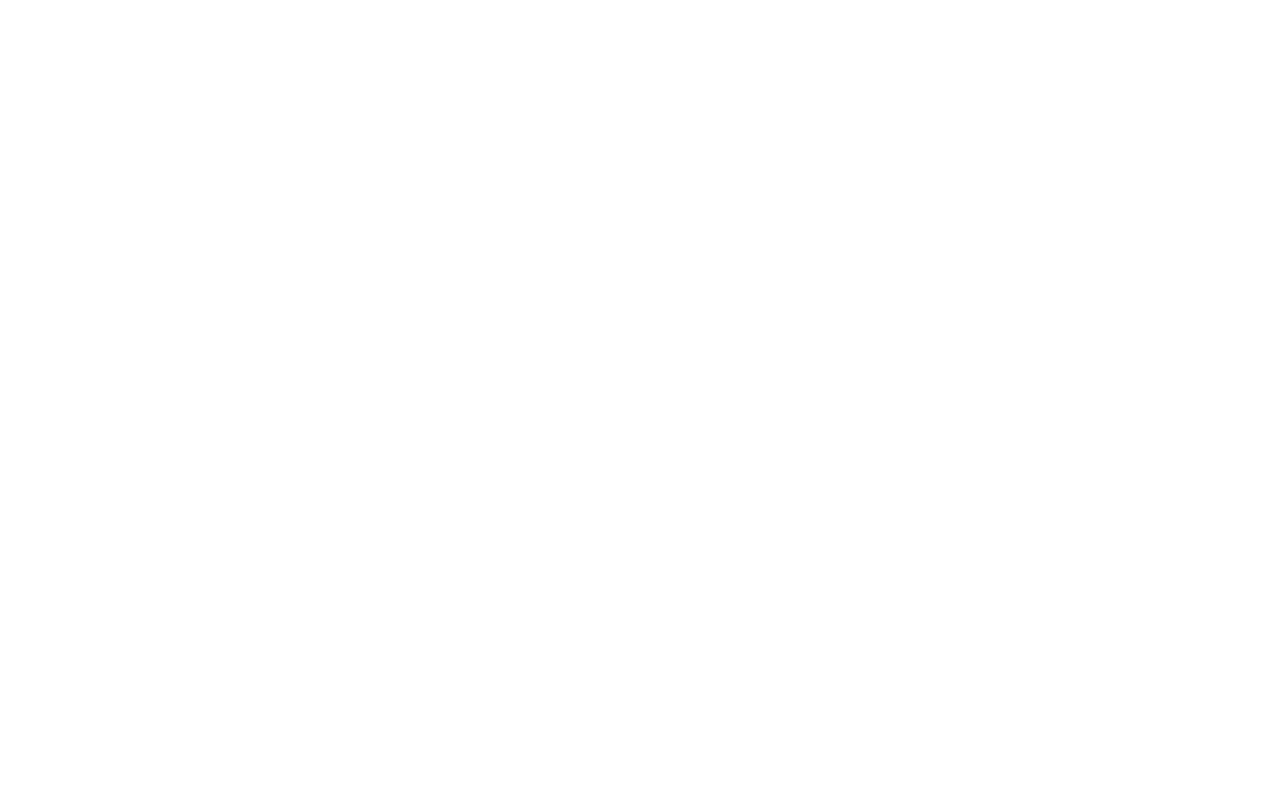
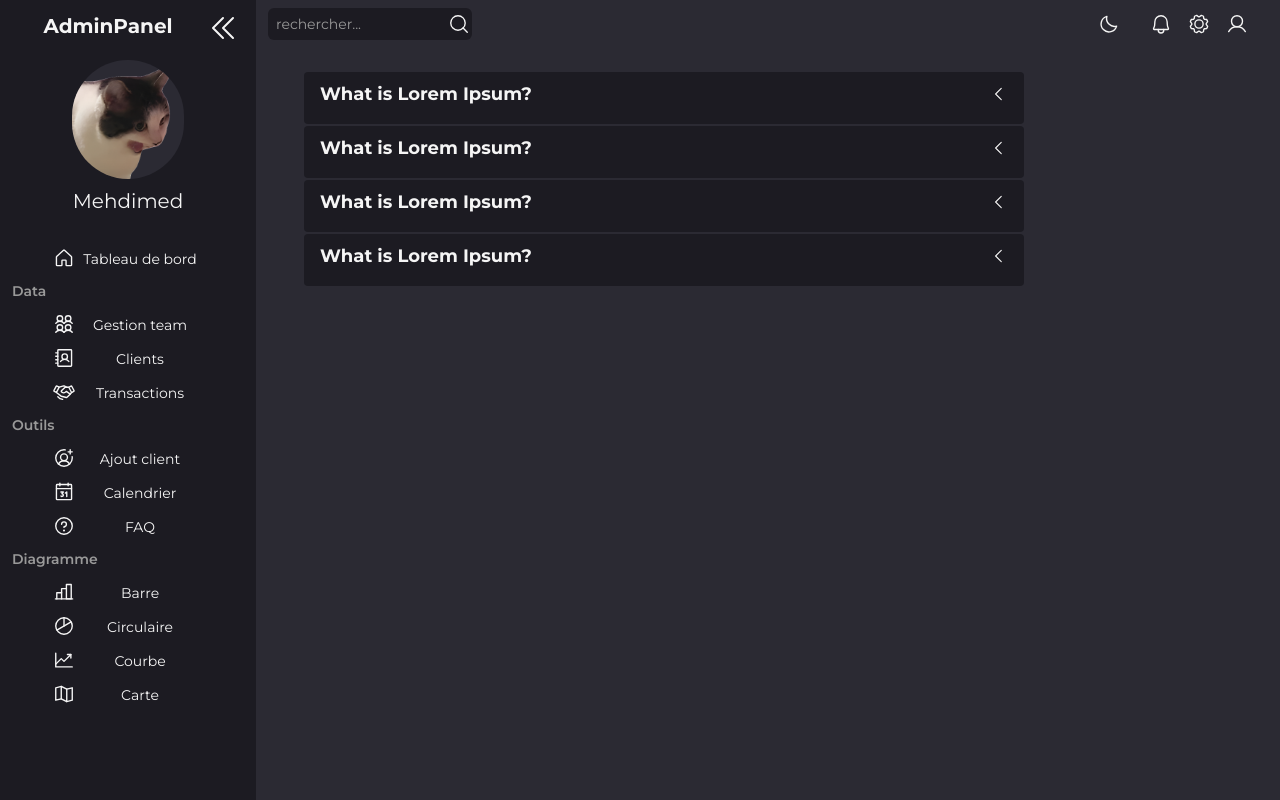
Before and after one commit to Mehdimed/dashboard, a React (Vite) app: page /faq in a window 1280 px wide. Before the commit this address had no page. Built offline with nearby package versions, Linux system fonts and the light colour scheme.

Commit message:
finish FAQ page

```diff
--- a/src/components/Navbar.jsx
+++ b/src/components/Navbar.jsx
@@ -30,7 +30,7 @@
 
             <NavLink isOpen={isOpen} label='Ajout client' to='/' icon={UserCirclePlus}/>
             <NavLink isOpen={isOpen} label='Calendrier' to='/' icon={Calendar}/>
-            <NavLink isOpen={isOpen} label='FAQ' to='/' icon={Question}/>
+            <NavLink isOpen={isOpen} label='FAQ' to='/faq' icon={Question}/>
 
             <div className={`relative font-semibold dark:text-input ease-in-out duration-500 ${isOpen? 'translate-x-3' :'translate-x-64'}`}>Diagramme</div>
 
--- a/src/main.jsx
+++ b/src/main.jsx
@@ -3,6 +3,7 @@
 import Dashboard from './routes/Dashboard'
 import Map from './routes/Map'
 import Clients from './routes/Clients'
+import FAQ from './routes/FAQ'
 import Team from './routes/Team'
 import Transactions from './routes/Transactions'
 import Layout from './Layout'
@@ -19,6 +20,7 @@
           <Route path='/team' element={<Team/>}/>
           <Route path='/transactions' element={<Transactions/>}/>
           <Route path='/map' element={<Map/>}/>
+          <Route path='/faq' element={<FAQ/>}/>
 
         </Route>
       </Routes>
--- /dev/null
+++ b/src/routes/FAQ.jsx
@@ -0,0 +1,35 @@
+import { CaretDown } from "phosphor-react";
+import { useState } from "react";
+
+export default function FAQ() {
+
+    const [faq, setFaq] = useState([false , false , false , false]);
+
+    const open = (index) => {
+        let faqCopy = [...faq];
+        faqCopy[index] = !faqCopy[index];
+        setFaq(faqCopy);
+    }
+
+  return (
+    <div className="flex flex-col pl-12 pt-6 max-w-3xl gap-[2px] ease-in-out duration-500">
+      {faq.map((item, index) => (
+        <div
+            className="flex flex-col bg-navbar dark:bg-dark-navbar py-2 px-4 cursor-pointer rounded ease-in-out duration-500"
+            onClick={() => open(index)}
+        >
+        <div className="text-lg font-bold flex flex-row items-center justify-between ">
+            What is Lorem Ipsum?
+            <CaretDown className={`ease-in-out duration-500 ${item ? '' : 'rotate-90'}`}/>
+        </div>
+        <div className={`text-gray-500 mt-2 overflow-hidden ease-in-out duration-500  ${item ? 'h-24' : 'h-0'}`}>
+          Lorem Ipsum is simply dummy text of the printing and typesetting
+          industry. Lorem Ipsum has been the industry's standard dummy text ever
+          since the 1500s, when an unknown printer took a galley of type and
+          scrambled it to make a type specimen book.
+        </div>
+      </div>
+      ))}
+    </div>
+  );
+}
--- a/tailwind.config.cjs
+++ b/tailwind.config.cjs
@@ -22,6 +22,10 @@
         'vibrate-open': 'vibrate-open 1s ease-in-out',
         'rise': 'rise 1s ease-in-out forwards',
         'set': 'set 1s ease-in-out forwards',
+      },
+      transitionProperty: {
+        'max-height': 'max-height',
+        'max-width': 'max-width',
       },
       keyframes: {
         'vibrate': {
```
